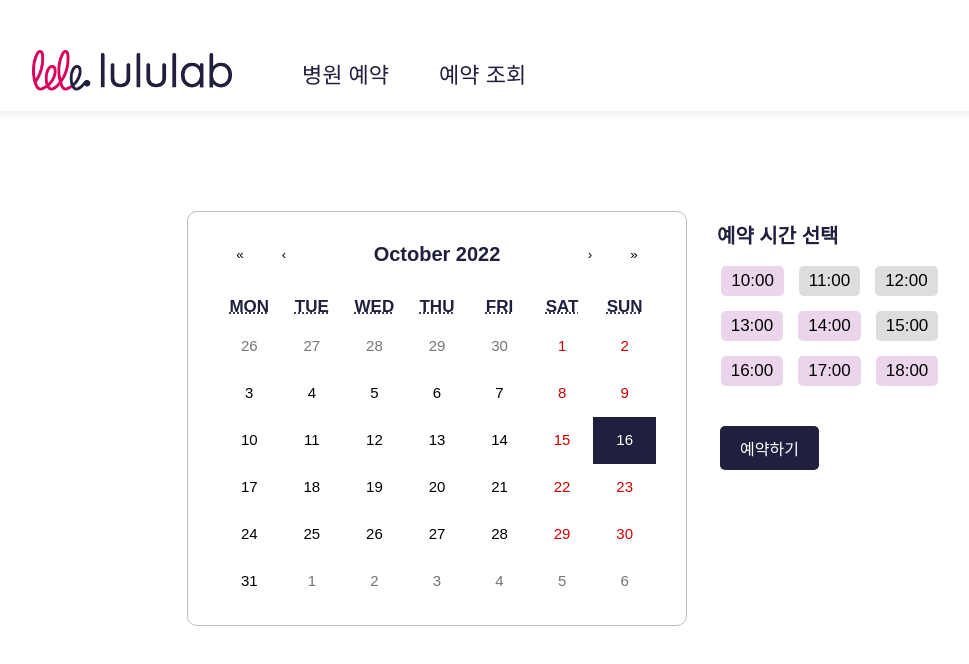
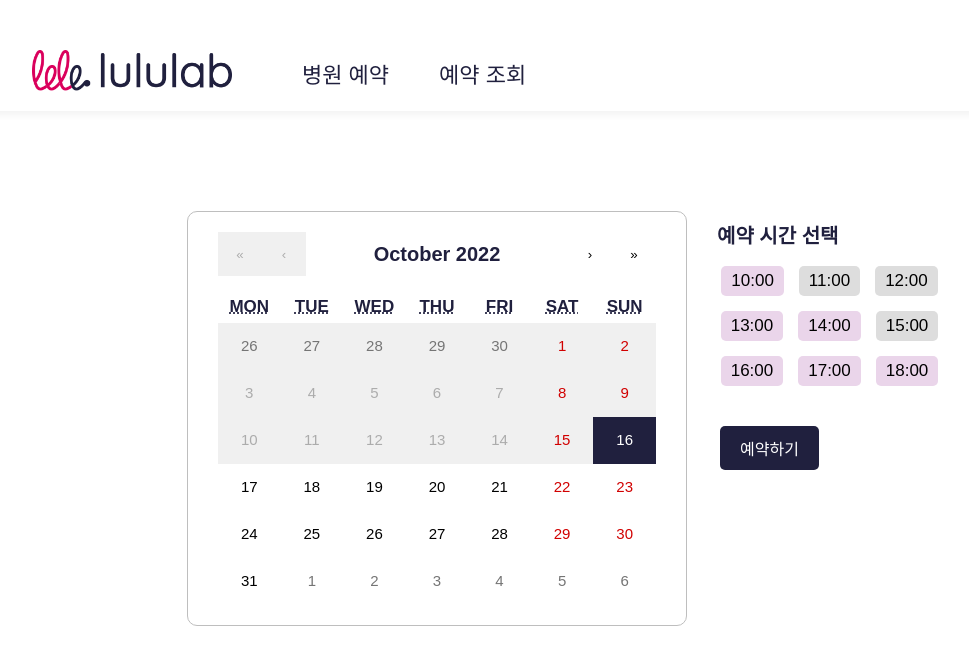
Before and after one commit to seyoung97/preonboarding-lululab, a React (Vite) app: page / in a window 1280 px wide. Shown: the top 664 px of the page, without its empty margins (68-1037 px from the left). Built offline with nearby package versions, Linux system fonts and the light colour scheme.

Commit message:
Add:헤더 라우팅 작업

```diff
--- a/src/components/Header/Header.jsx
+++ b/src/components/Header/Header.jsx
@@ -1,4 +1,5 @@
 import styled from 'styled-components';
+import { Link } from 'react-router-dom';
 import Logo from '../../assets/images/Header/lululab-logo.png';
 import { mainColor } from '../../theme';
 
@@ -6,8 +7,12 @@ const Header = () => {
   return (
     <Section>
       <img className='logo' src={Logo} alt='lululab logo'></img>
-      <div>병원 예약</div>
-      <div>예약 조회</div>
+      <Link to='/'>
+        <div>병원 예약</div>
+      </Link>
+      <Link to='/reservationInquiry'>
+        <div>예약 조회</div>
+      </Link>
     </Section>
   );
 };
--- a/src/components/ReservationList/MonthList.jsx
+++ b/src/components/ReservationList/MonthList.jsx
@@ -1,4 +1,4 @@
-import { useEffect, useState, memo } from 'react';
+import { useState, memo } from 'react';
 
 import styled from 'styled-components';
 import { mainColor } from '../../theme';
@@ -28,7 +28,7 @@ const MonthList = ({ value, onChange, reservationTime, limit }) => {
 
   return (
     <Section>
-      <Calendar onChange={onChange} value={value} />
+      <Calendar onChange={onChange} value={value} minDate={new Date()} />
       <div className='time-container'>
         <div className='able-time'>예약 시간 선택</div>
         <ul>
```
